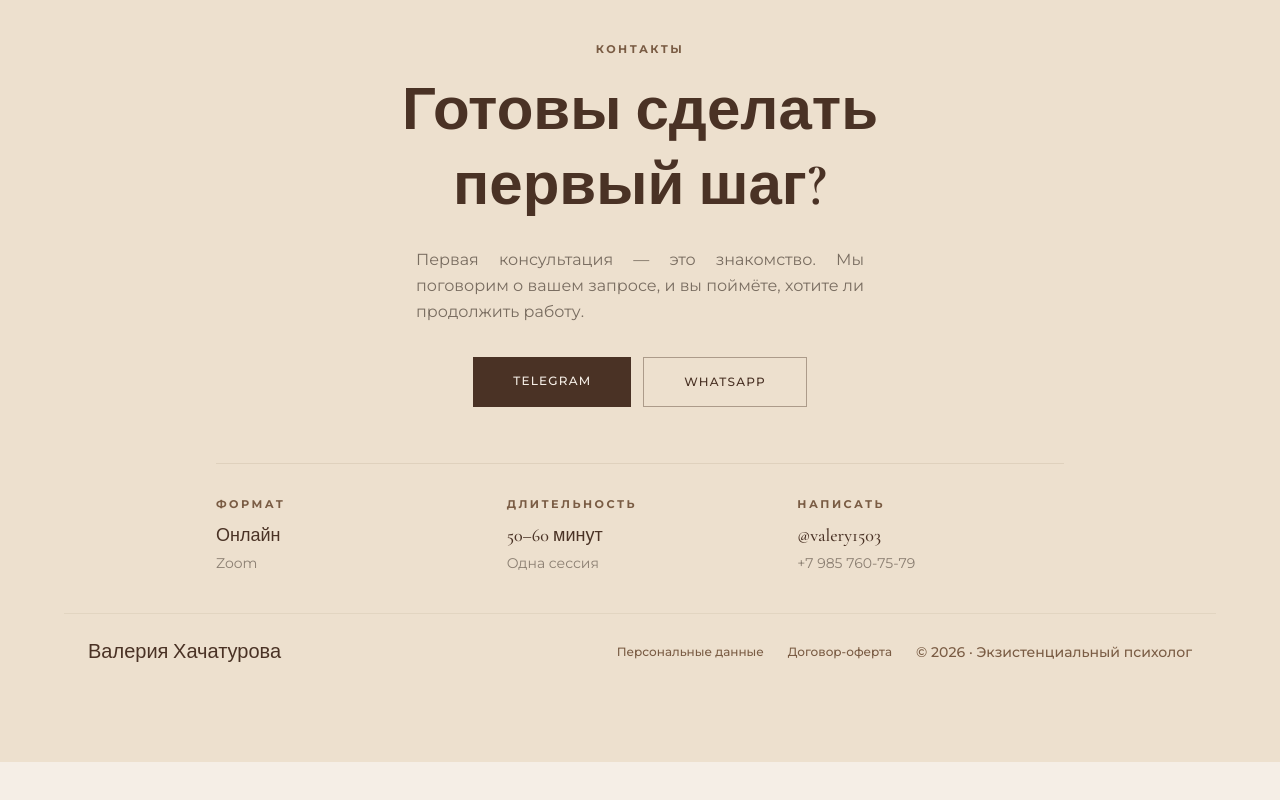
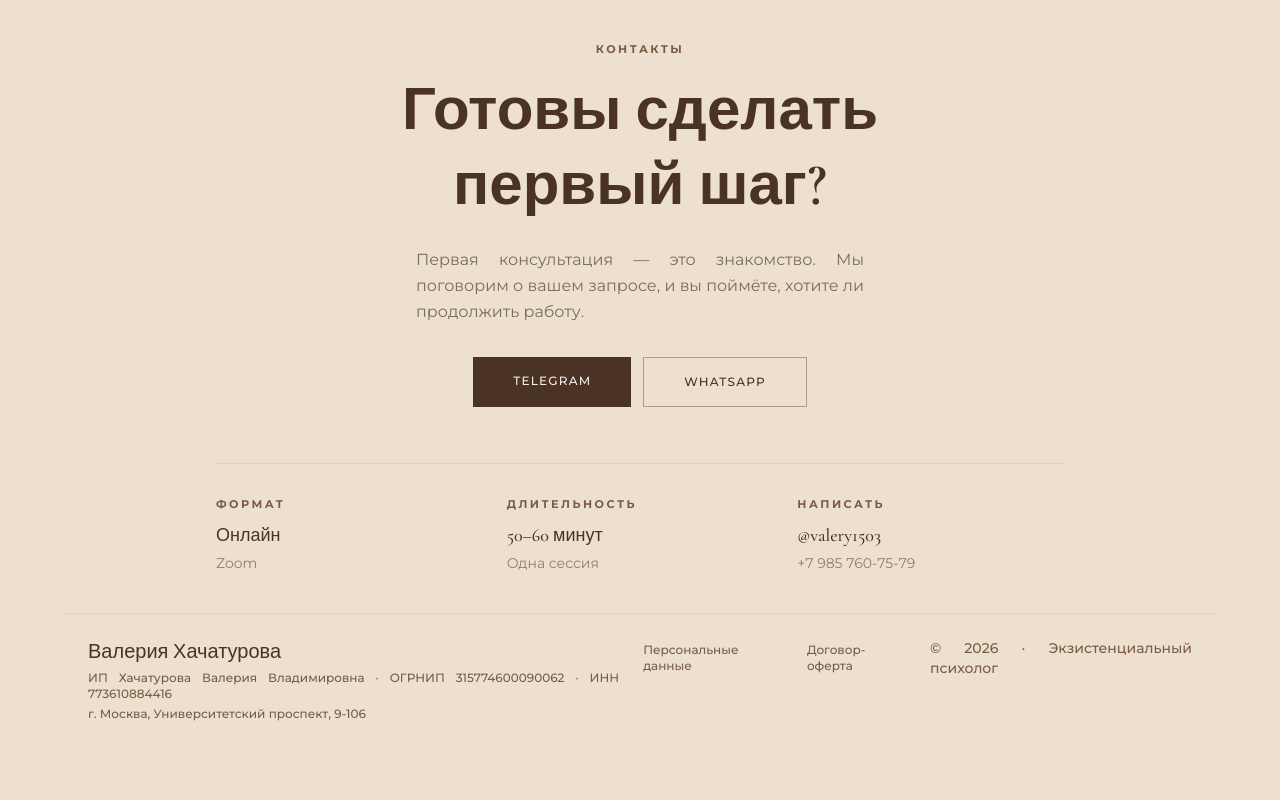
Before and after one commit to avorasho-a11y/logoswithvalery, a Next.js app: page / in a window 1280 px wide. Shown: the part 5983-6783 px from the top of the page. Before the commit the page ends 6745 px from the top, so only its background shows below. Built offline with nearby package versions, Linux system fonts and the light colour scheme.

Commit message:
Add official IP details to footer

```diff
--- a/app/components/Contacts.tsx
+++ b/app/components/Contacts.tsx
@@ -59,8 +59,12 @@ export default function Contacts() {
         </div>
       </div>
 
-      <div className="max-w-6xl mx-auto px-6 mt-10 pt-6 border-t border-taupe/30 flex flex-col sm:flex-row justify-between items-center gap-4">
-        <p className="font-serif text-xl text-chocolate">Валерия Хачатурова</p>
+      <div className="max-w-6xl mx-auto px-6 mt-10 pt-6 border-t border-taupe/30 flex flex-col sm:flex-row justify-between items-start gap-6">
+        <div className="space-y-1">
+          <p className="font-serif text-xl text-chocolate">Валерия Хачатурова</p>
+          <p className="text-xs text-muted">ИП Хачатурова Валерия Владимировна · ОГРНИП 315774600090062 · ИНН 773610884416</p>
+          <p className="text-xs text-muted">г. Москва, Университетский проспект, 9-106</p>
+        </div>
         <div className="flex flex-col sm:flex-row items-center gap-3 sm:gap-6">
           <a href="/privacy" className="text-xs text-muted hover:text-chocolate transition-colors">
             Персональные данные
```
